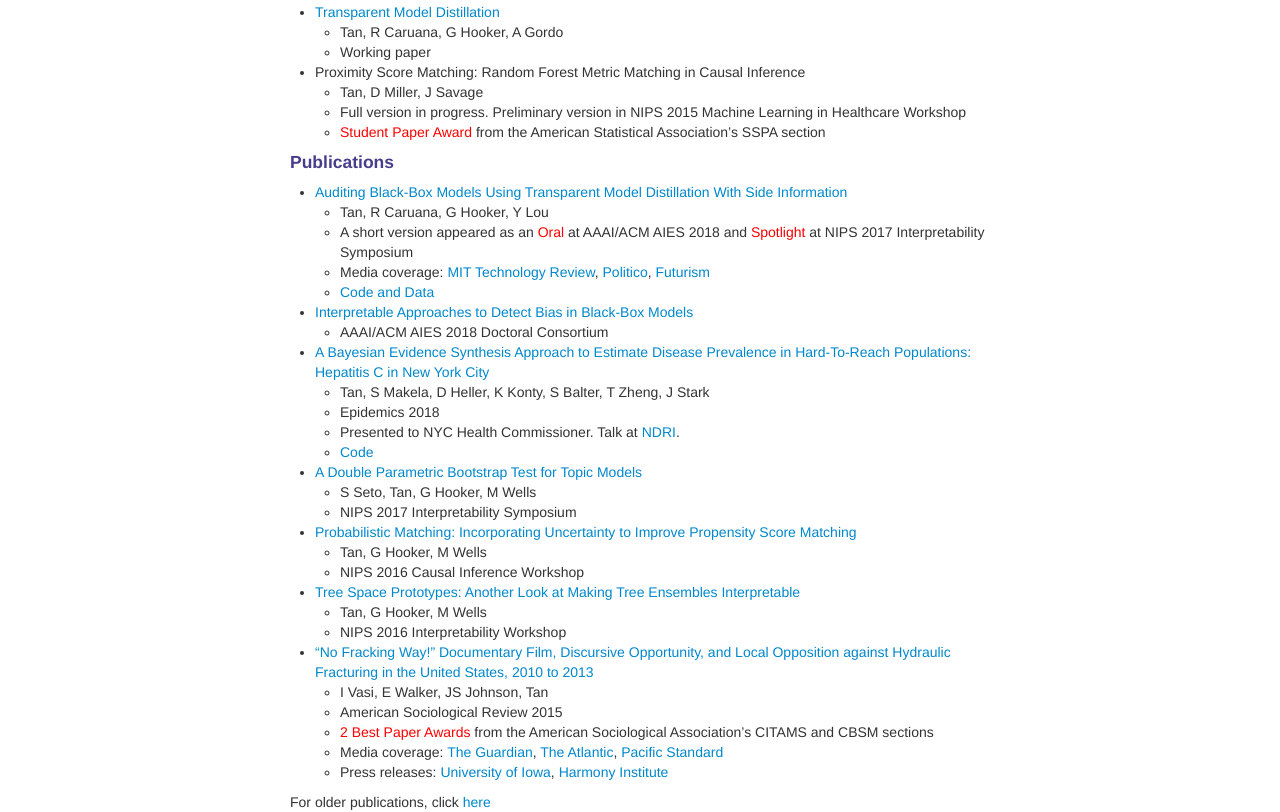
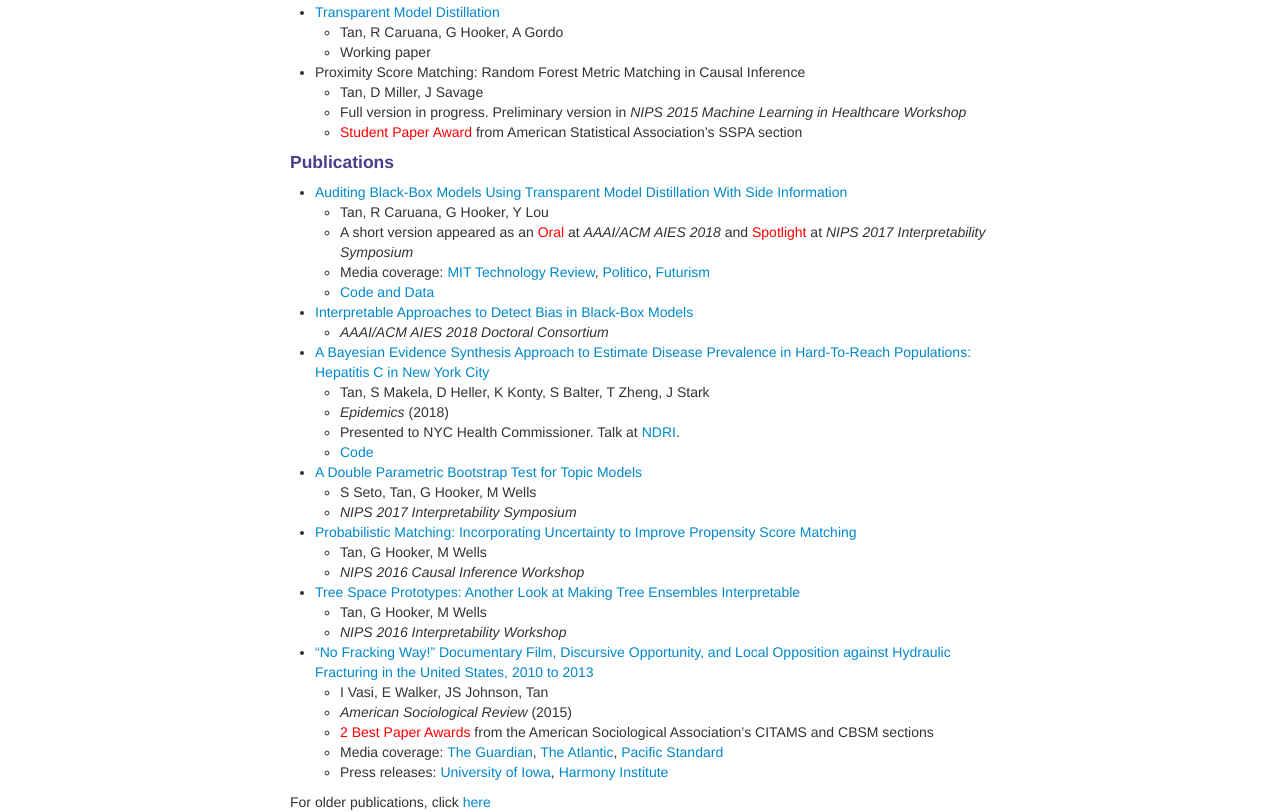
Before and after one commit to shftan/shftan.github.io, a Jekyll site: the page built from index.md, in a window 1280 px wide. Shown: the part 920-1732 px from the top of the page. Built offline with Jekyll 4.4.1, drawn with Linux system fonts in a browser that asks for light colours.

Commit message:
Update index.md

```diff
--- a/index.md
+++ b/index.md
@@ -59,33 +59,33 @@ For older news, click [here]({{ BASE_PATH }}/oldernews.html)
    - Working paper
 - Proximity Score Matching: Random Forest Metric Matching in Causal Inference
    - Tan, D Miller, J Savage
-   - Full version in progress. Preliminary version in NIPS 2015 Machine Learning in Healthcare Workshop
-   - <span style="color:red">Student Paper Award</span> from the American Statistical Association's SSPA section
+   - Full version in progress. Preliminary version in _NIPS 2015 Machine Learning in Healthcare Workshop_
+   - <span style="color:red">Student Paper Award</span> from American Statistical Association's SSPA section
 <h4>Publications</h4>
 - [Auditing Black-Box Models Using Transparent Model Distillation With Side Information](https://arxiv.org/abs/1710.06169)
    - Tan, R Caruana, G Hooker, Y Lou
-   - A short version appeared as an <span style="color:red">Oral</span> at AAAI/ACM AIES 2018 and <span style="color:red">Spotlight</span> at NIPS 2017 Interpretability Symposium
+   - A short version appeared as an <span style="color:red">Oral</span> at _AAAI/ACM AIES 2018_ and <span style="color:red">Spotlight</span> at _NIPS 2017 Interpretability Symposium_
    - Media coverage: [MIT Technology Review](https://www.technologyreview.com/s/609338/new-research-aims-to-solve-the-problem-of-ai-bias-in-black-box-algorithms/), [Politico](https://www.politico.com/agenda/story/2018/02/07/algorithmic-bias-software-recommendations-000631), [Futurism](https://futurism.com/ai-bias-black-box/)
    - [Code and Data](https://github.com/shftan/auditblackbox)
 - [Interpretable Approaches to Detect Bias in Black-Box Models](http://www.aies-conference.com/wp-content/papers/student/1st_AIES-DC_paper_55.pdf)
-   - AAAI/ACM AIES 2018 Doctoral Consortium
+   - _AAAI/ACM AIES 2018 Doctoral Consortium_
 - [A Bayesian Evidence Synthesis Approach to Estimate Disease Prevalence in Hard-To-Reach Populations: Hepatitis C in New York City](https://www.sciencedirect.com/science/article/pii/S1755436516300755)
    - Tan, S Makela, D Heller, K Konty, S Balter, T Zheng, J Stark
-   - Epidemics 2018
+   - _Epidemics_ (2018)
    - Presented to NYC Health Commissioner. Talk at [NDRI](http://www.ndri.org).
    - [Code](https://www.sciencedirect.com/science/article/pii/S1755436516300755?via%3Dihub#sec0190)
 - [A Double Parametric Bootstrap Test for Topic Models](https://arxiv.org/pdf/1711.07104.pdf)
    - S Seto, Tan, G Hooker, M Wells
-   - NIPS 2017 Interpretability Symposium
+   - _NIPS 2017 Interpretability Symposium_
 - [Probabilistic Matching: Incorporating Uncertainty to Improve Propensity Score Matching](http://www.homepages.ucl.ac.uk/~ucgtrbd/whatif/Paper23.pdf)
    - Tan, G Hooker, M Wells
-   - NIPS 2016 Causal Inference Workshop
+   - _NIPS 2016 Causal Inference Workshop_
 - [Tree Space Prototypes: Another Look at Making Tree Ensembles Interpretable](https://arxiv.org/abs/1611.07115)
    - Tan, G Hooker, M Wells
-   - NIPS 2016 Interpretability Workshop
+   - _NIPS 2016 Interpretability Workshop_
 - ["No Fracking Way!" Documentary Film, Discursive Opportunity, and Local Opposition against Hydraulic Fracturing in the United States, 2010 to 2013](http://journals.sagepub.com/doi/abs/10.1177/0003122415598534)
    - I Vasi, E Walker, JS Johnson, Tan
-   - American Sociological Review 2015
+   - _American Sociological Review_ (2015)
    - <span style="color:red">2 Best Paper Awards</span> from the American Sociological Association's CITAMS and CBSM sections
    - Media coverage: [The Guardian](https://www.theguardian.com/environment/2015/sep/02/gasland-hbo-documentary-fracking-opposition), [The Atlantic](https://www.theatlantic.com/entertainment/archive/2017/02/a-common-theme-for-this-years-oscar-nominated-documentaries/517638/), [Pacific Standard](https://psmag.com/environment/a-fracking-effective-film)
    - Press releases: [University of Iowa](http://www.newswise.com/articles/the-power-of-film), [Harmony Institute](https://harmonylabs.org/gasland)
```
